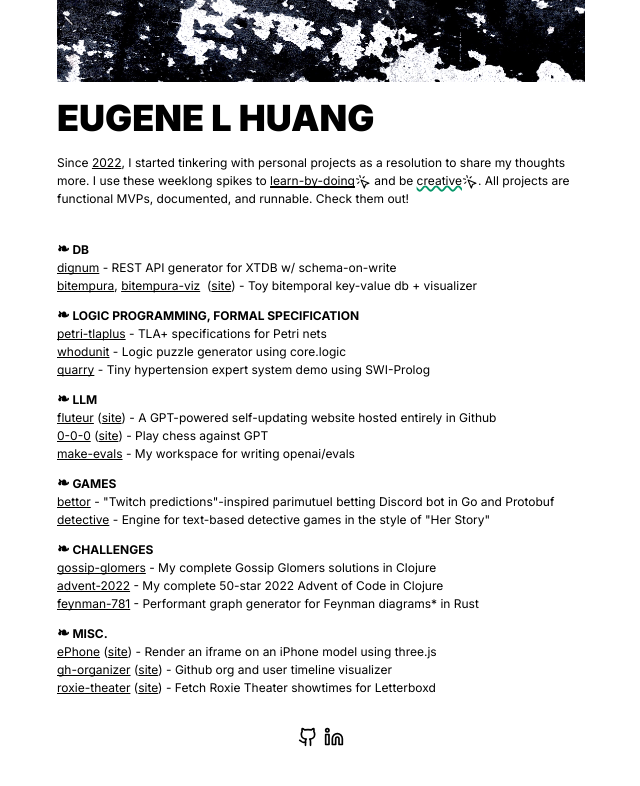
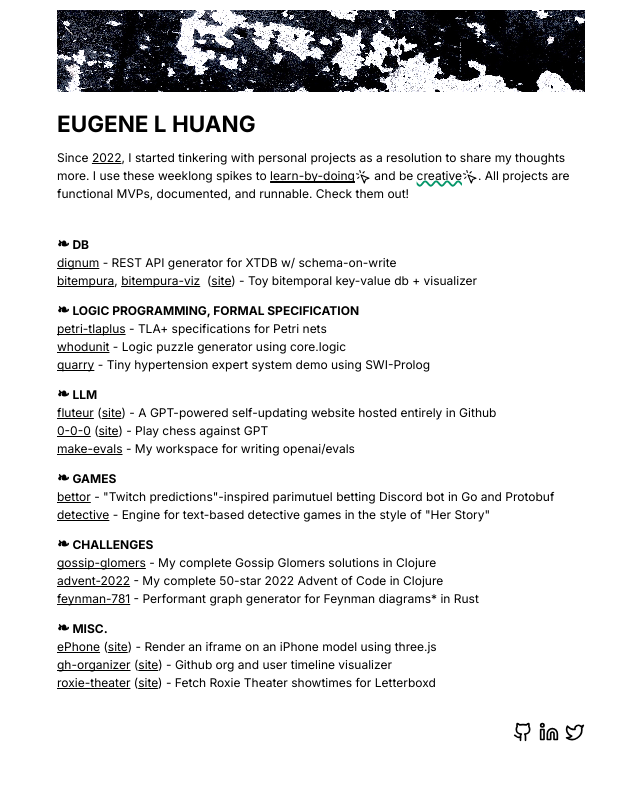
Before and after one commit to elh/elh.github.io, a React (Create React App) app: page / in a window 1280 px wide. Shown: the top 786 px of the page, without its empty margins (319-959 px from the left). Built offline with nearby package versions, Linux system fonts and the light colour scheme.

Commit message:
vertically center. use max-width and flex-wrap

```diff
--- a/src/App.js
+++ b/src/App.js
@@ -1,6 +1,6 @@
 import React, { useState, useEffect } from 'react';
 import ReactMarkdown from 'react-markdown'
-import { Github, Linkedin, MousePointerClick } from 'lucide-react';
+import { Github, Linkedin, Twitter, MousePointerClick } from 'lucide-react';
 import {isMobile} from 'react-device-detect';
 import coverImg from "./img/cover.jpeg"; // h/t https://unsplash.com/photos/KgOpmX1STew
 
@@ -35,7 +35,7 @@
   }
   return (
     <div>
-      <div className="mt-6">
+      <div>
         {/* Factor out into content file when I support html/markdown */}
         Since <a href={"https://elh.github.io/gh-organizer/#/owners/elh/repo-timeline"} rel="noreferrer" className="link">2022</a>, I started tinkering with personal projects as a resolution to share my thoughts more. I use these weeklong spikes to <button className="link decoration-2" onClick={toggleShowQuestions}>learn-by-doing<MousePointerClick size={16} strokeWidth={1.6} /></button> and be {isMobile ? <button className="tooltip" data-tip="Desktop only"><span className="underline decoration-wavy underline-offset-0 decoration-2 decoration-emerald-600">creative</span><MousePointerClick size={16} strokeWidth={1.6} /></button> : <a href={"https://elh.github.io/ePhone?url=https://elh.github.io/&id=" + ePhoneID}><span className="underline decoration-wavy underline-offset-0 decoration-2 decoration-emerald-600">creative</span><MousePointerClick size={16} strokeWidth={1.6} /></a>}. All projects are functional MVPs, documented, and runnable. Check them out!
       </div>
@@ -81,12 +81,12 @@
   }, []);
 
   return (
-    <div>
-      <div className="flex justify-center">
-        <div className="w-[44rem] mx-4 mb-6">
-          <img className="mb-6 invert-0 dark:invert" alt="" src={coverImg} />
-          <header className="flex justify-between items-center mt-6">
-            <a href={process.env.PUBLIC_URL} className="text-5xl font-black link link-hover decoration-4">{"Eugene L Huang".toUpperCase()}</a>
+    <div className="flex flex-wrap h-screen">
+      <div className="flex flex-wrap justify-center m-auto">
+        <div className="max-w-[44rem] mx-4 mb-6">
+          <img className="invert-0 dark:invert pixelated" alt="" src={coverImg} />
+          <header className="flex flex-wrap justify-between items-center mt-6 mb-4">
+            <a href={process.env.PUBLIC_URL} className="text-3xl font-bold">{"Eugene L Huang".toUpperCase()}</a>
           </header>
           <Projects projects={content.projects} iframed={iframed} />
           {/* <div className="mt-14 chat chat-end">
@@ -102,10 +102,10 @@
           {/* Factor out into content file when I support html/markdown */}
           {/* <div className="mt-4">I'm an engineer at <a href={`https://goforward.com/technology`} target={iframed ? "_blank": ""} rel="noreferrer" className="link">Forward</a> working on radically rebuilding healthcare in software and hardware. Previously, I was building a new data management product at Box and studied EECS at UC Berkeley. :)</div> */}
           {/* <div className="mt-8 text-sm text-center font-mono">{'<!-- TODO: add stuff -->'}</div> */}
-          <div className="my-10 flex justify-center space-x-2">
+          <div className="my-10 flex flex-wrap space-x-2 justify-end">
             <a href={`https://github.com/elh`} target={iframed ? "_blank": ""} rel="noreferrer" className="link link-hover"><Github size={20} strokeWidth={2} /></a>
             <a href={`https://www.linkedin.com/in/elhonline/`} target={iframed ? "_blank": ""} rel="noreferrer" className="link link-hover"><Linkedin size={20} strokeWidth={2} /></a>
-            {/* <a href={`https://twitter.com/elh_online`} target={iframed ? "_blank": ""} rel="noreferrer" className="link link-hover"><Twitter size={24} strokeWidth={2.2} /></a> */}
+            <a href={`https://twitter.com/elh_online`} target={iframed ? "_blank": ""} rel="noreferrer" className="link link-hover"><Twitter size={20} strokeWidth={2} /></a>
           </div>
         </div>
       </div>
--- a/src/index.css
+++ b/src/index.css
@@ -26,3 +26,7 @@
 svg {
     display: inline;
 }
+
+.pixelated {
+    image-rendering: pixelated;
+}
```
